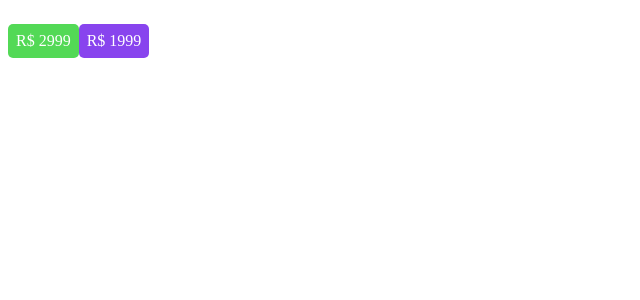
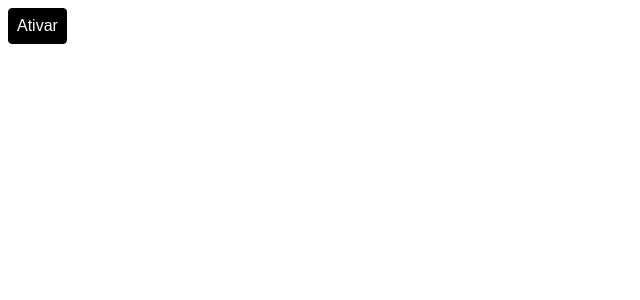
Before and after one commit to Pavanelli7/React, a React (Vite) app in the folder ferramentas-de-automacao/: page / in a window 1280 px wide. Shown: the top 300 px of the page, without its empty margins (0-640 px from the left). Built offline with nearby package versions, Linux system fonts and the light colour scheme.

Commit message:
Tópico/estado

```diff
--- a/ferramentas-de-automacao/src/App.jsx
+++ b/ferramentas-de-automacao/src/App.jsx
@@ -1,29 +1,24 @@
 import React from 'react';
 import styled from 'styled-components';
 
-const Preco = styled.p`
-  background: ${(props) => props.cor};
+const Button = styled.button`
+  background: ${({ ativo }) => (ativo ? '#53d956' : '#000')};
+  border: 1px solid black;
+  font-size: 1rem;
+  padding: 0.5rem;
+  border-radius: 4px;
   color: white;
-  display: inline-block;
-  border-radius: 5px;
-  padding: 0.5rem;
+  cursor: pointer;
 `;
 
 const App = () => {
-  function template(value, total) {
-    console.log(value);
-    console.log(total);
-  }
-  const total = 10;
-  template`São ${total} no total`;
+  const [ativo, setAtivo] = React.useState(false);
 
   return (
-    <div>
-      <Preco cor="#53d956">R$ 2999</Preco>
-      <Preco cor="#84e">R$ 1999</Preco>
-    </div>
+    <Button ativo={ativo} onClick={() => setAtivo(!ativo)}>
+      Ativar
+    </Button>
   );
 };
 
-
 export default App;
```
